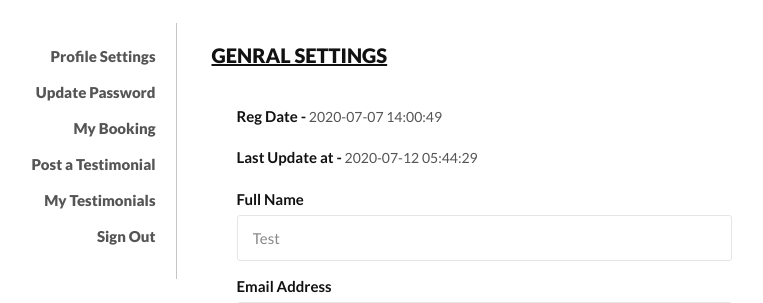
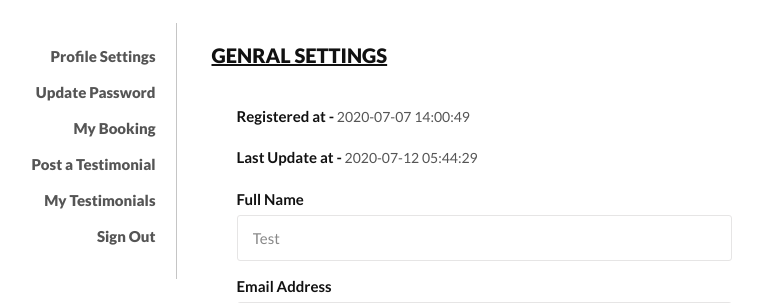
Before and after one commit to Nityasaha13/Car-Rental, a PHP site: page /profile.php in a window 1280 px wide. Shown: the part 708-1011 px from the top of the page, without its empty margins (156-919 px from the left). Run offline with PHP 8.4, Linux system fonts and the light colour scheme; a user stored in the database is signed in; data comes from the database, SQL or seed files in the repository; data that the repository does not hold is empty.

Commit message:
profile regn date set

```diff
--- a/profile.php
+++ b/profile.php
@@ -143,7 +143,7 @@ if (strlen($_SESSION['login']) == 0) {
                     if ($msg) { ?><div class="succWrap"><strong>SUCCESS</strong>:<?php echo htmlentities($msg); ?> </div><?php } ?>
                     <form method="post">
                       <div class="form-group">
-                        <label class="control-label">Reg Date -</label>
+                        <label class="control-label">Registered at -</label>
                         <?php echo htmlentities($result->RegDate); ?>
                       </div>
                       <?php if ($result->UpdationDate != "") { ?>
```
